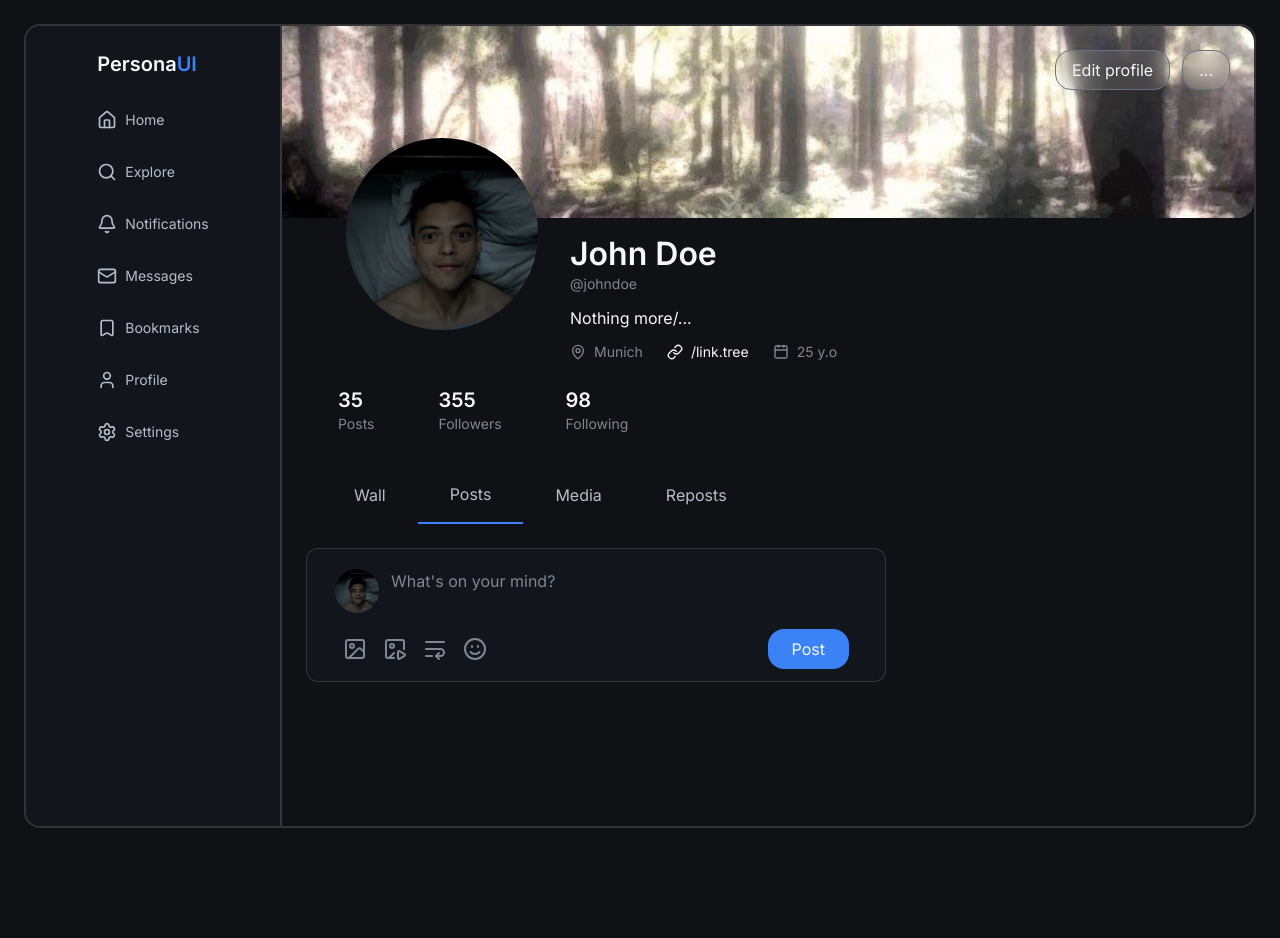
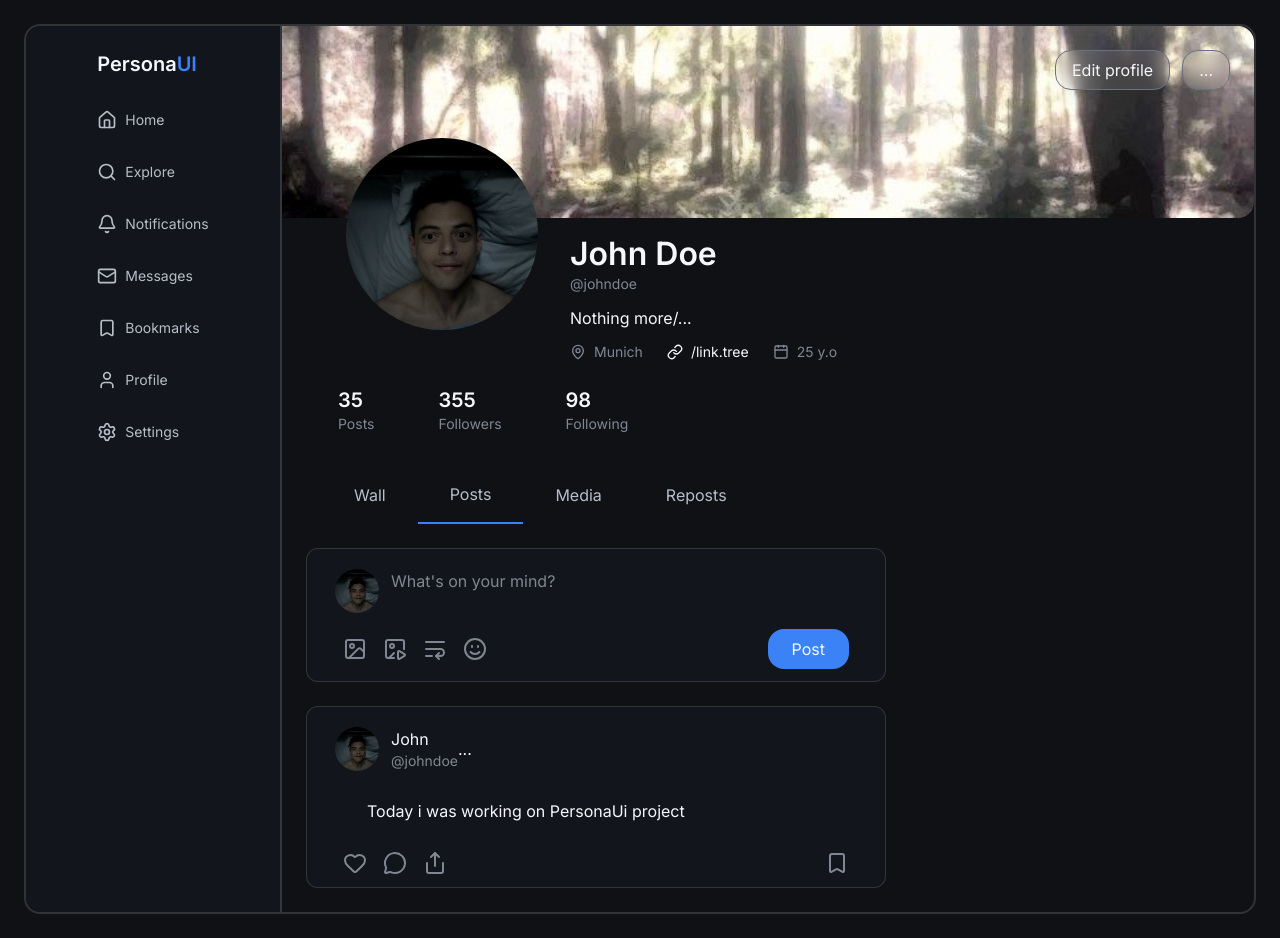
Before and after one commit to holydynamited/Personaui, a React (Vite) app: page / in a window 1280 px wide. Both pictures are taken after a click on the button "Posts". Before the commit the page ends 852 px from the top, so only its background shows below. Built offline with nearby package versions, Linux system fonts and the light colour scheme.

Commit message:
feat:add post ui

```diff
--- a/src/features/profile/ProfileView.tsx
+++ b/src/features/profile/ProfileView.tsx
@@ -7,7 +7,7 @@ import ProfileHeader from "./components/header/ProfileHeader"
 import ProfileTabs from "./components/tabs/ProfileTabs"
 
 import ProfileWall from "./components/wall/ProfileWall"
-import ProfilePosts from "./components/posts/PostComposer.tsx"
+import PostsFeed from "./components/posts/PostsFeed.tsx"
 import ProfileMedia from "./components/media/ProfileMedia.tsx"
 import ProfileReposts from "./components/reposts/ProfileReposts.tsx"
 
@@ -38,7 +38,7 @@ export default function ProfileView(){
             {activeTab === "wall" ? (
             <ProfileWall />
             ) : activeTab === "posts" ? (
-            <ProfilePosts />
+            <PostsFeed />
             ) : activeTab === "media" ? (
             <ProfileMedia />
             ) : (
--- a/src/features/profile/components/posts/Post.tsx
+++ b/src/features/profile/components/posts/Post.tsx
@@ -1,44 +1,56 @@
 
 import Avatar from '@/assets/avatar.jpg'
+import { Heart,MessageCircle,Share, Bookmark } from 'lucide-react'
 
 export default function Post(){
     return(
-        <div className=" w-full  flex flex-col gap-3 mt-6 p-3 bg-sidebar rounded-md shrink-0 border border-border-strong ">
+        <div className=" w-full  flex flex-col gap-3 mt-6 p-3 space-y-4 bg-sidebar rounded-md shrink-0 border border-border-strong ">
 
           <div className="flex mt-2 gap-3 px-4">
             <img className='rounded-full size-11 shrink-0 object-cover'
             src={Avatar}
             alt=""
             />
+            <div className='flex justify-between'>
+                <div>
+            <div className='flex flex-col'>
+                <p>John</p>
+            </div>
+            <div className='text-muted text-small   '>
+                <p>@johndoe</p>
+            </div>
+            </div>
 
-              <textarea
-                className="
-                min-w-0 flex-1
-                bg-transparent
-                text-body text-primary
-                outline-none
-                placeholder:text-muted
-                resize-none
-                "
-                type="text"
-                placeholder="What's on your mind?"
-            />
+            <div className=' flex'>
+                <button>...</button>
+            </div>
 
+
+            </div>
+
+
+
+          </div>
+
+          <div className='flex px-12'>
+             <p>Today i was working on PersonaUi project</p>
           </div>
 
           <div className='flex justify-between ' >
           <div className='
           flex gap-4 px-6
           text-muted
+
            '>
-            <button><Image/></button>
-            <button><ImagePlay/></button>
-            <button><TextWrap/></button>
-            <button><Smile/></button>
+            <button><Heart/></button>
+            <button><MessageCircle/></button>
+            <button><Share/></button>
+
           </div>
 
-          <div className='px-6'>
-            <button className='bg-accent px-6 py-2 rounded-2xl hover:bg-accent-hover'>Post</button>
+          <div className='  flex gap-4 px-6
+          text-muted px-6'>
+            <button><Bookmark/></button>
 
           </div>
           </div>
--- a/src/features/profile/components/posts/PostComposer.tsx
+++ b/src/features/profile/components/posts/PostComposer.tsx
@@ -22,7 +22,7 @@ export default function PostComposer(){
                 placeholder:text-muted
                 resize-none
                 "
-                type="text"
+
                 placeholder="What's on your mind?"
             />
 
--- a/src/features/profile/components/posts/PostsFeed.tsx
+++ b/src/features/profile/components/posts/PostsFeed.tsx
@@ -1,11 +1,13 @@
 
 import Post from "./Post";
+import PostComposer from "./PostComposer";
 
 export default function PostsFeed(){
 
     return(
         <div>
-
+                <PostComposer/>
+                <Post/>
 
         </div>
     )
```
